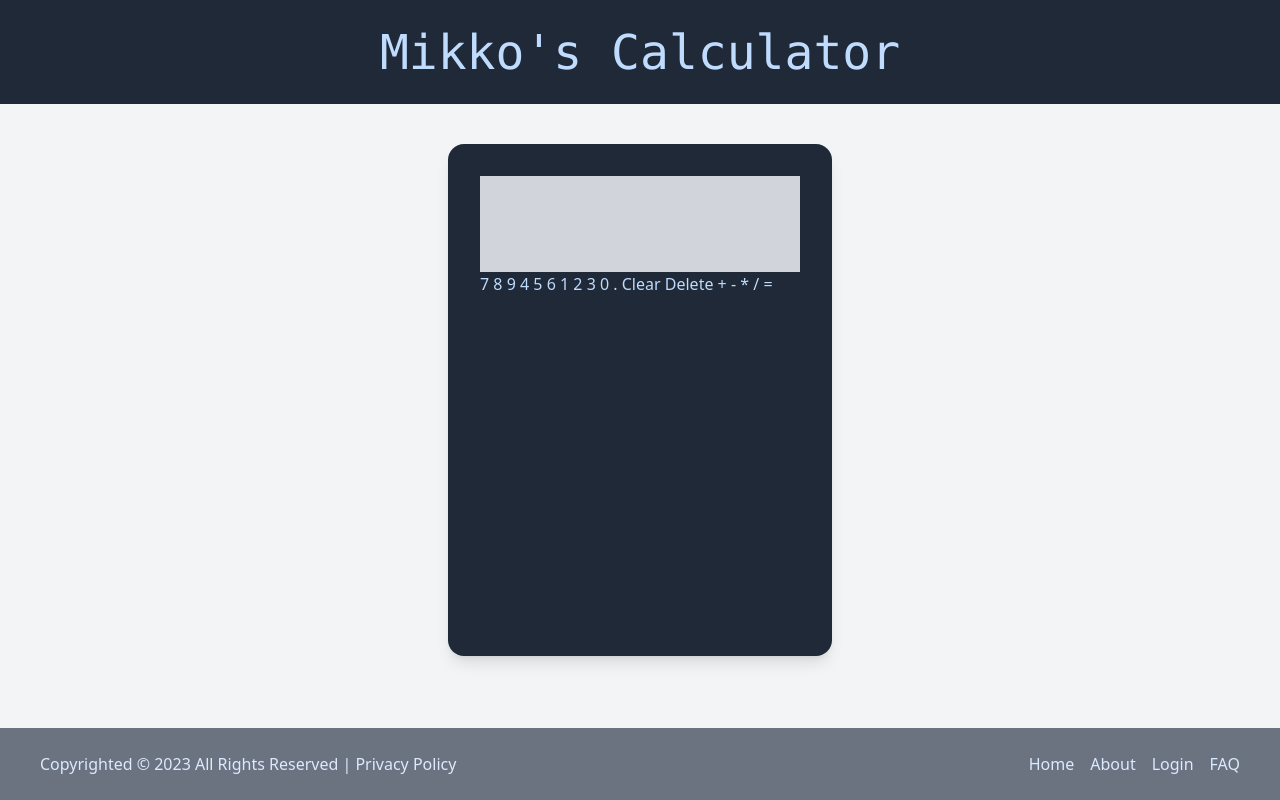
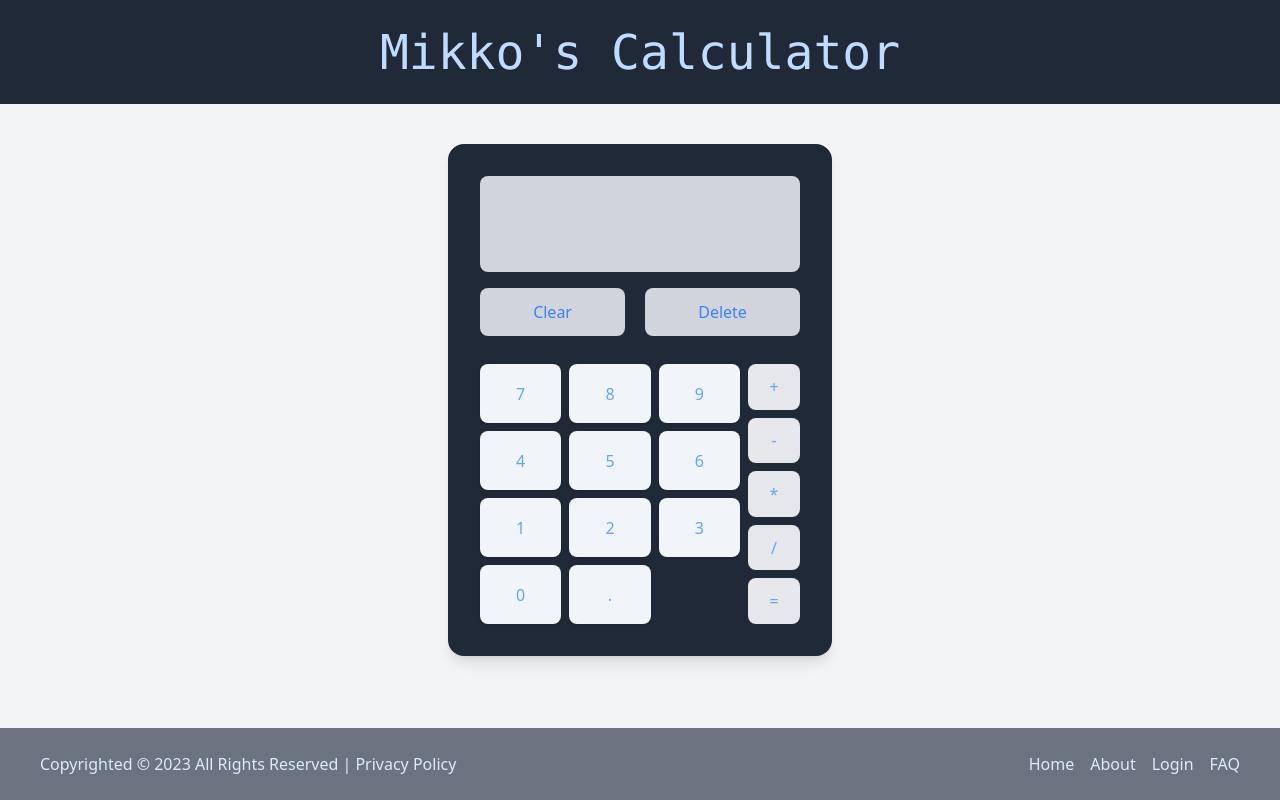
Before and after one commit to JohnMikko27/calculator, a website: page src/index.html in a window 1280 px wide. Drawn offline with Linux system fonts and the light colour scheme.

Commit message:
Add initial layout for calculator

```diff
--- a/src/index.html
+++ b/src/index.html
@@ -18,11 +18,28 @@
     <main class="flex justify-center grow">
       <div
         id="grid-container"
-        class="bg-gray-800 h-100 w-96 shadow-lg rounded-2xl p-8 flex flex-col"
+        class="bg-gray-800 h-100 w-96 shadow-lg rounded-2xl p-8 flex flex-col gap-4"
       >
-        <div class="bg-gray-300 h-5 w-full h-24" id="display"></div>
-        <div class="grow">
-          <button class="">7</button>
+        <div class="bg-gray-300 w-full h-24 rounded-lg" id="display"></div>
+        <div class="grow grid grid-cols-1">
+          <div class="w-full flex gap-5 h-12">
+            <button
+              class="grow bg-gray-300 text-blue-500 rounded-lg"
+              id="clear-button"
+            >
+              Clear
+            </button>
+            <button
+              class="grow bg-gray-300 text-blue-500 rounded-lg"
+              id="delete-button"
+            >
+              Delete
+            </button>
+          </div>
+
+          <div class="grid grid-cols-[5fr,_1fr] h-full gap-2">
+            <div class="grid grid-cols-3 gap-2">
+              <button class="number seven">7</button>
               <button class="number eight">8</button>
               <button class="number nine">9</button>
               <button class="number four">4</button>
@@ -33,13 +50,15 @@
               <button class="number three">3</button>
               <button class="number zero">0</button>
               <button class="number decimal">.</button>
-          <button id="clear-button">Clear</button>
-          <button id="delete-button">Delete</button>
+            </div>
+            <div class="grid grid-cols-1 gap-2">
               <button class="operator addition">+</button>
               <button class="operator subtraction">-</button>
               <button class="operator multiplication">*</button>
               <button class="operator division">/</button>
               <button class="operator equals">=</button>
+            </div>
+          </div>
         </div>
       </div>
     </main>
--- a/src/tw.css
+++ b/src/tw.css
@@ -2,6 +2,10 @@
 @tailwind components;
 @tailwind utilities;
 
-/* .number {
-  @apply;
-} */
+.number {
+  @apply bg-slate-100 text-blue-400 rounded-lg shadow p-2;
+}
+
+.operator {
+  @apply bg-gray-200 text-blue-400 p-2 rounded-lg;
+}
```
Also changed, not shown: public/styles.css. Lines whose indentation alone changed are shown as unchanged.
